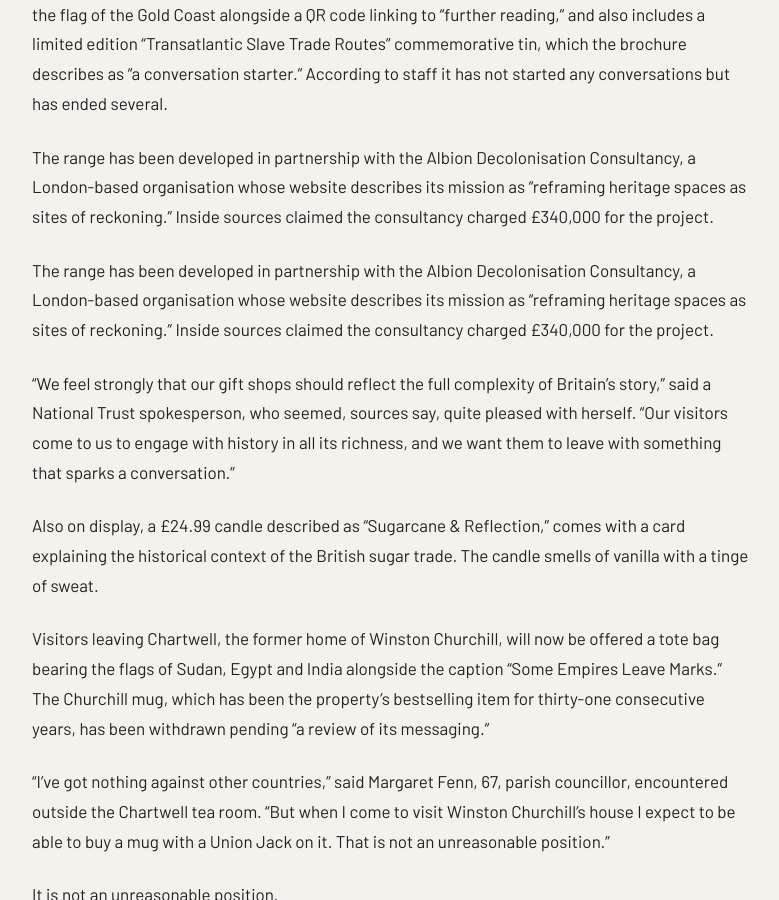
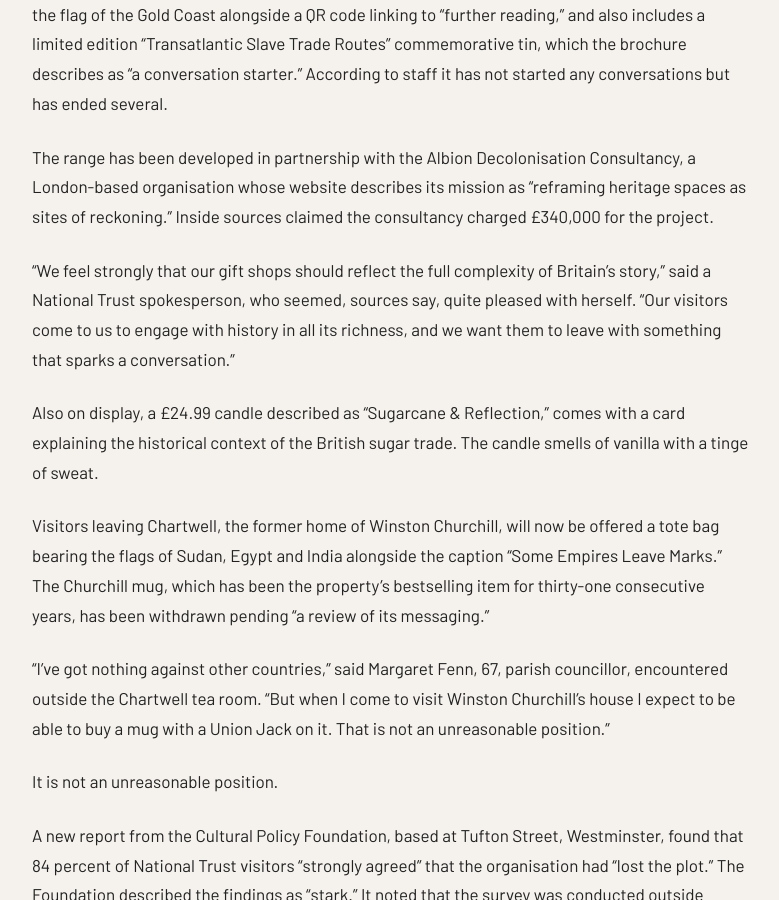
Before and after one commit to matt-palmer999/britishpatriots, a Jekyll site: the page built from _posts/2026-05-03-national-trust-colonial-shame_1.md, in a window 1280 px wide and 900 px high, scrolled down 1271 px. Shown: the whole window, without its empty margins (248-1027 px from the left). Built offline with Jekyll 4.4.1, drawn with Linux system fonts in a browser that asks for light colours; some web fonts are replaced.

Commit message:
Update 2026-05-03-national-trust-colonial-shame_1.md

```diff
--- a/_posts/2026-05-03-national-trust-colonial-shame_1.md
+++ b/_posts/2026-05-03-national-trust-colonial-shame_1.md
@@ -10,8 +10,6 @@ author: Our Heritage Correspondent
 The National Trust has confirmed that its flagship gift shop range of Union Jack mugs, tea towels and commemorative tins will be replaced across all properties this summer with a new collection entitled "Flags of Our Colonial Shame," featuring the national symbols of forty-three countries described in the accompanying brochure as "nations whose stories are inextricably woven into Britain's complicated past."
 
 The range retails from £12.99 for a teatowel to £34.99 for a hand-painted ceramic plate depicting the flag of the Gold Coast alongside a QR code linking to "further reading," and also includes a limited edition "Transatlantic Slave Trade Routes" commemorative tin, which the brochure describes as "a conversation starter." According to staff it has not started any conversations but has ended several.
-
-The range has been developed in partnership with the Albion Decolonisation Consultancy, a London-based organisation whose website describes its mission as "reframing heritage spaces as sites of reckoning." Inside sources claimed the consultancy charged £340,000 for the project.
 
 The range has been developed in partnership with the Albion Decolonisation Consultancy, a London-based organisation whose website describes its mission as "reframing heritage spaces as sites of reckoning." Inside sources claimed the consultancy charged £340,000 for the project.
 
```
